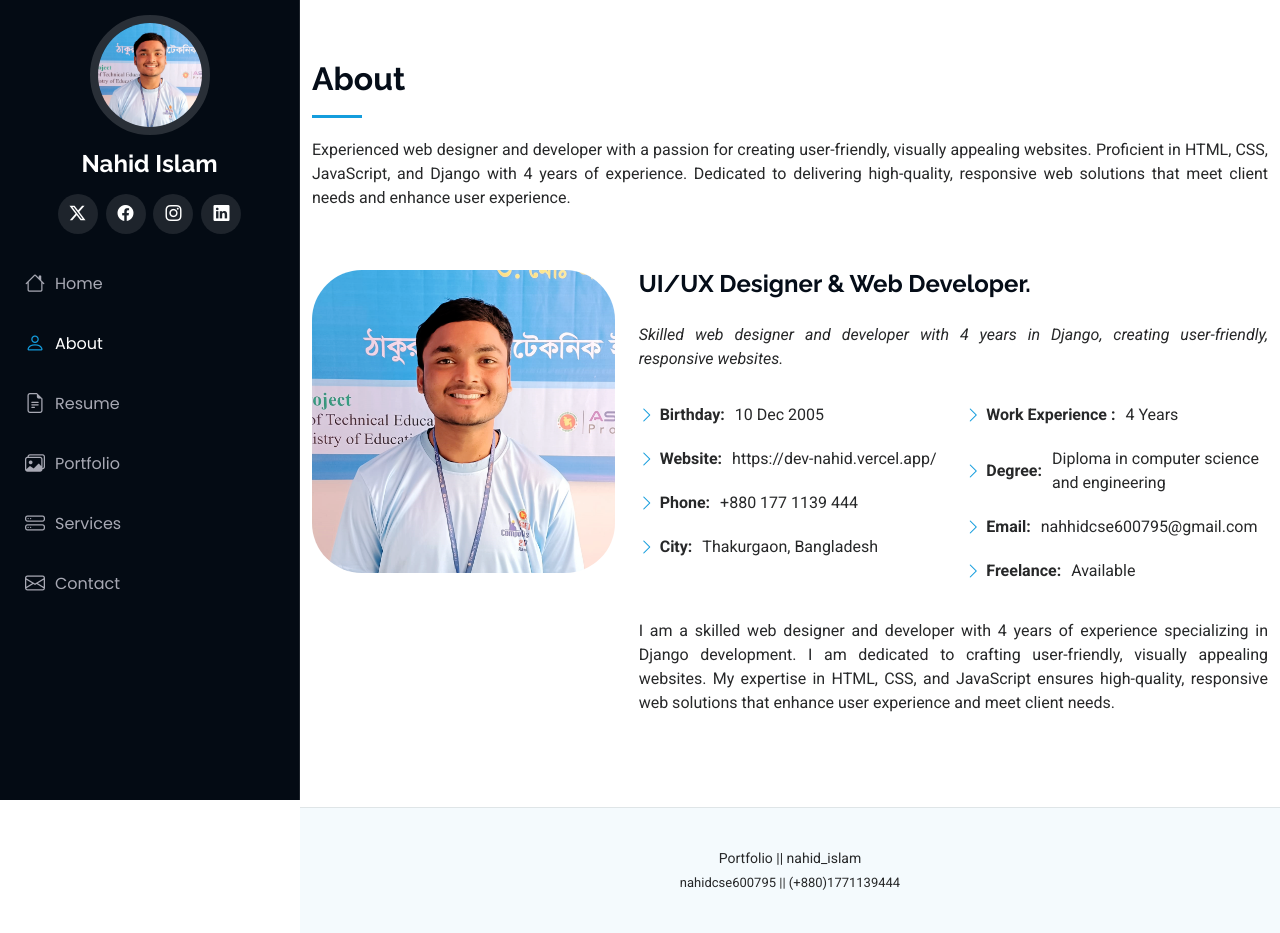
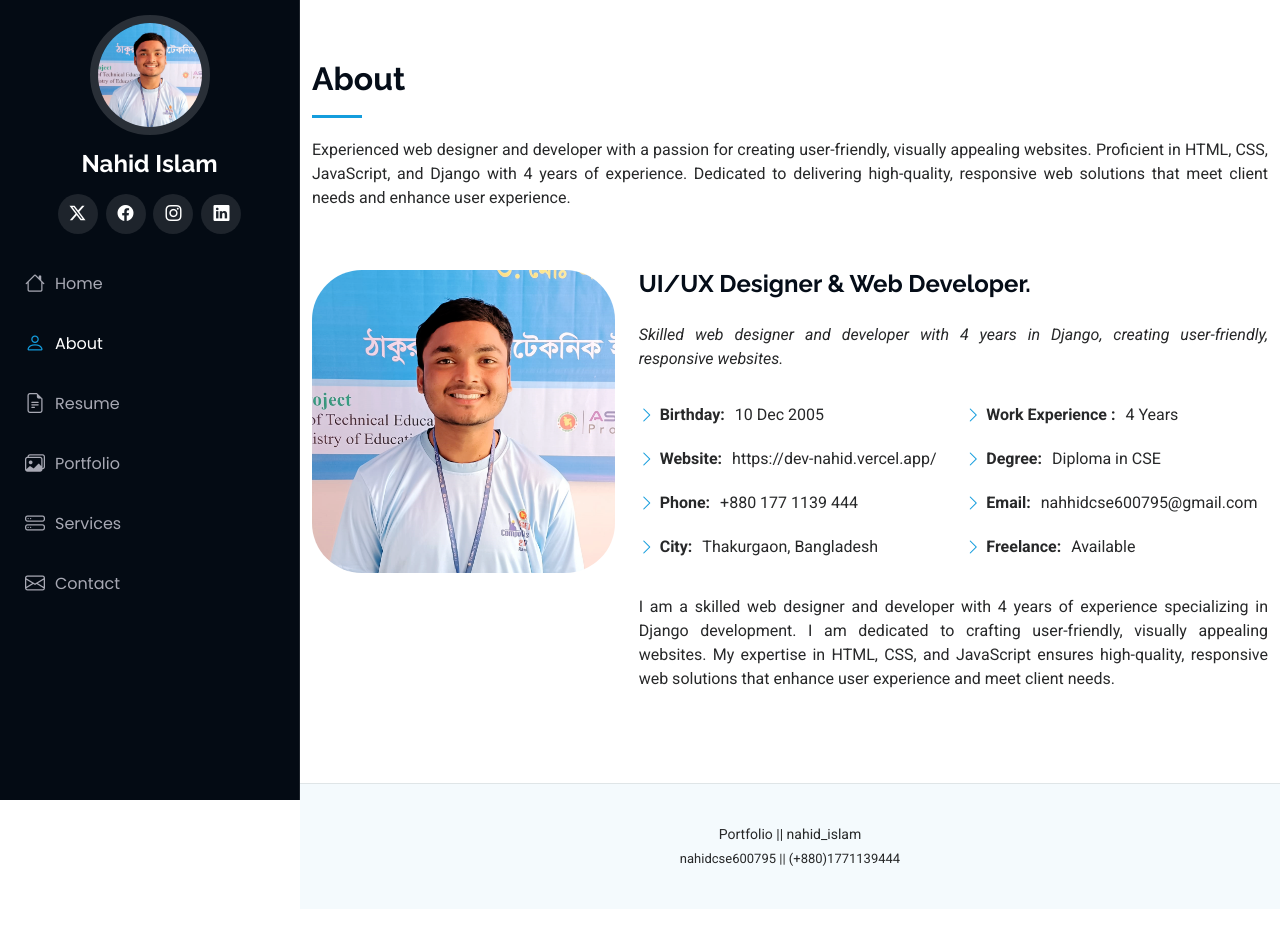
Before and after one commit to NahidIslamN/dev_nahid, a Django app: page /viewer/about/ in a window 1280 px wide. After the commit the page ends 866 px from the top, so only its background shows below. Run offline with Django 5.2, Linux system fonts and the light colour scheme; some libraries are stand-ins or nearby versions.

Commit message:
Update about.html

```diff
--- a/templates/public/about.html
+++ b/templates/public/about.html
@@ -40,7 +40,7 @@ About Me
                 <div class="col-lg-6">
                   <ul>
                     <li><i class="bi bi-chevron-right"></i> <strong>Work Experience :</strong> <span>4 Years</span></li>
-                    <li><i class="bi bi-chevron-right"></i> <strong>Degree:</strong> <span>Diploma in computer science and engineering</span></li>
+                    <li><i class="bi bi-chevron-right"></i> <strong>Degree:</strong> <span>Diploma in CSE</span></li>
                     <li><i class="bi bi-chevron-right"></i> <strong>Email:</strong> <span>nahhidcse600795@gmail.com</span></li>
                     <li><i class="bi bi-chevron-right"></i> <strong>Freelance:</strong> <span>Available</span></li>
                   </ul>
```
